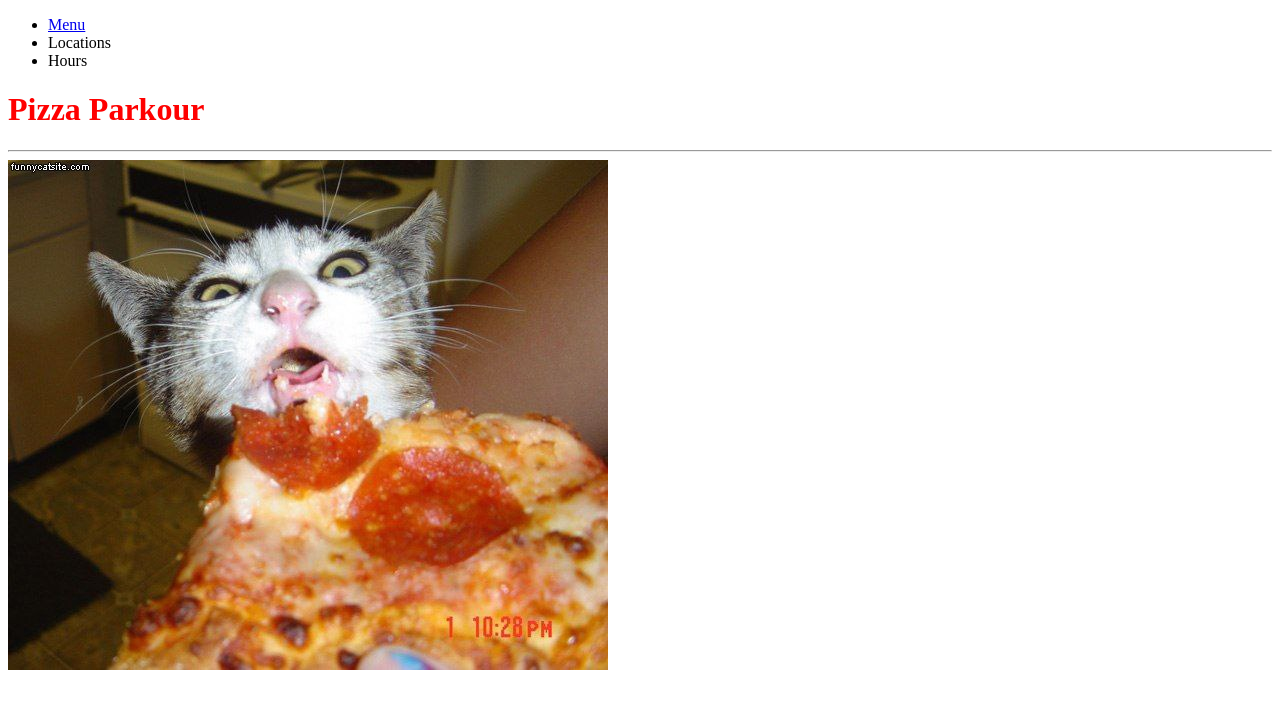
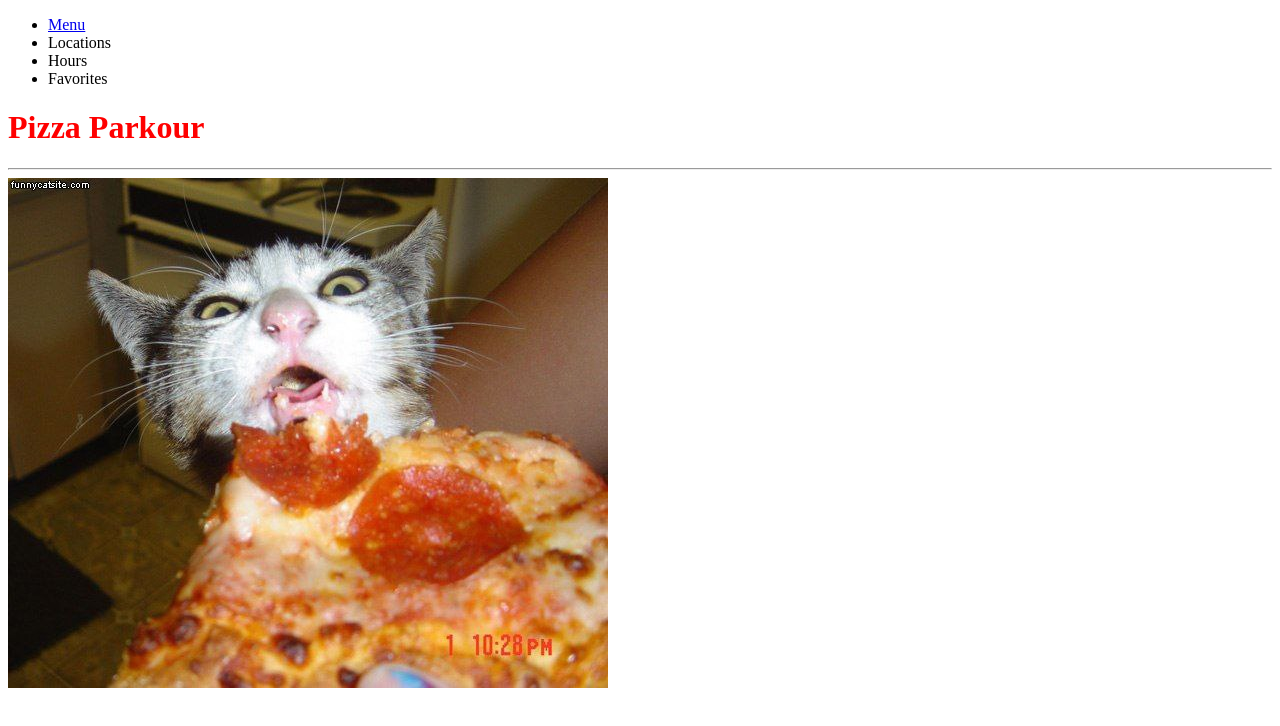
Before and after one commit to cortneymeg/july-2016, a plain HTML site: page pizza/index.html in a window 1280 px wide. Drawn offline with Linux system fonts and the light colour scheme.

Commit message:
Added favorite button

```diff
--- a/pizza/index.html
+++ b/pizza/index.html
@@ -14,6 +14,7 @@
       <li><a href="pages/menu.html">Menu</a></li>
       <li>Locations</li>
       <li>Hours</li>
+      <li>Favorites</li>
     </ul>
   </div>
 
```
